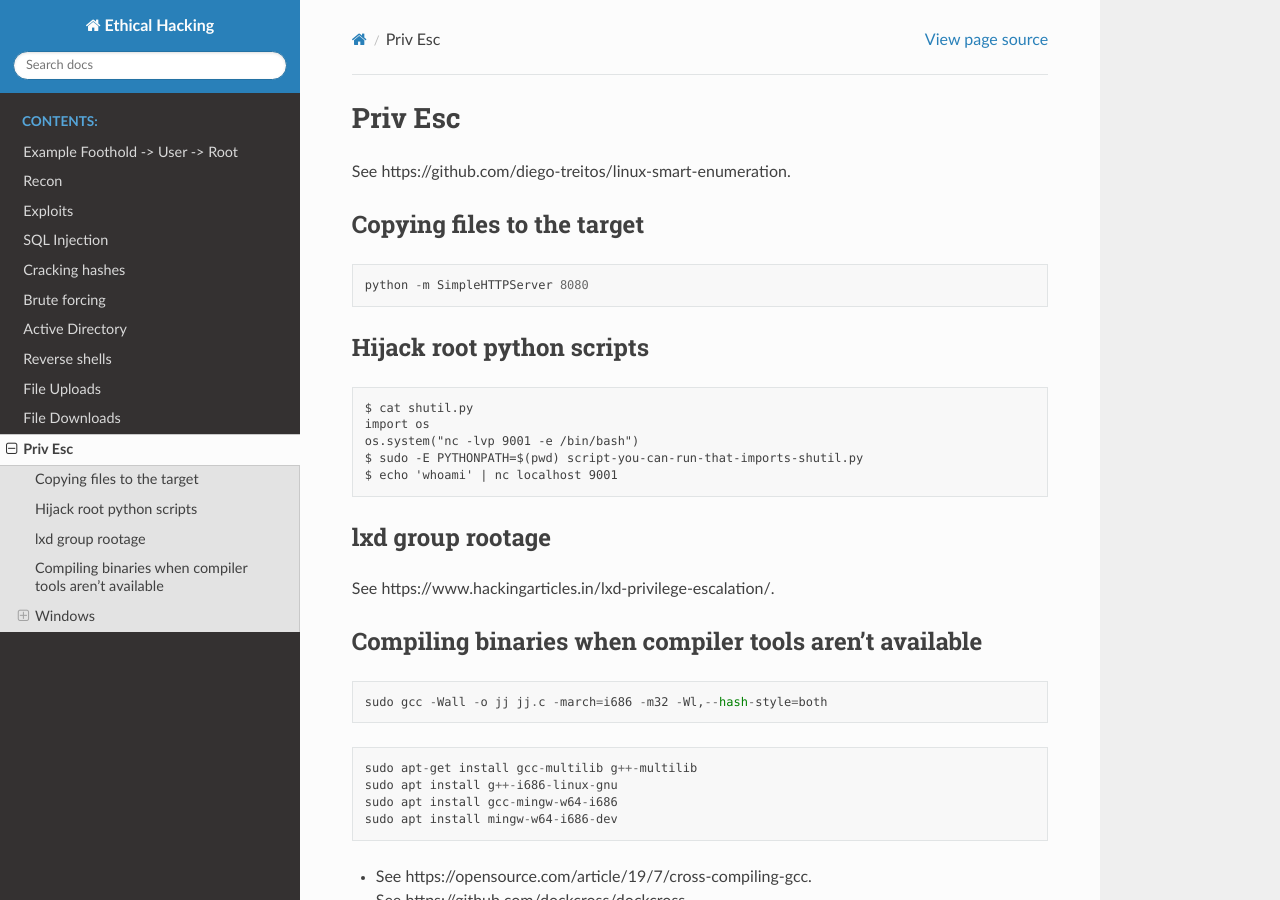
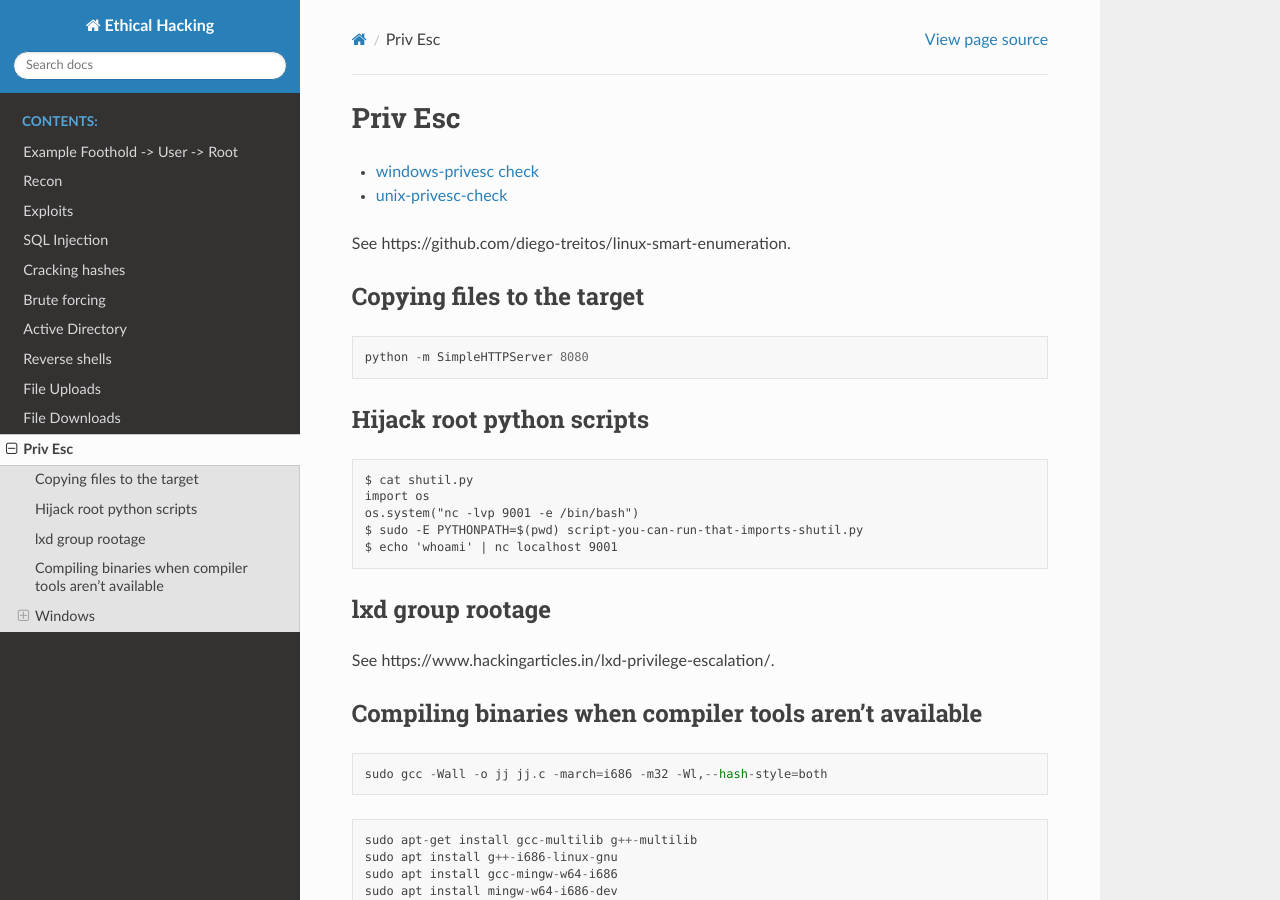
Before and after one commit to curious-attempt-bunny/ethical-hacking-reference-docs, a Sphinx documentation site: the page built from source/priv_esc.md, in a window 1280 px wide and 900 px high. Built offline with Sphinx 7.4.7 and the Read the Docs theme 2.0.0, drawn with Linux system fonts in a browser that asks for light colours.

Commit message:
Update priv_esc.md

```diff
--- a/source/priv_esc.md
+++ b/source/priv_esc.md
@@ -1,4 +1,7 @@
 # Priv Esc
+
+* [windows-privesc check](https://github.com/pentestmonkey/windows-privesc-check)
+* [unix-privesc-check](https://github.com/pentestmonkey/unix-privesc-check)
 
 See https://github.com/diego-treitos/linux-smart-enumeration.
 
```
